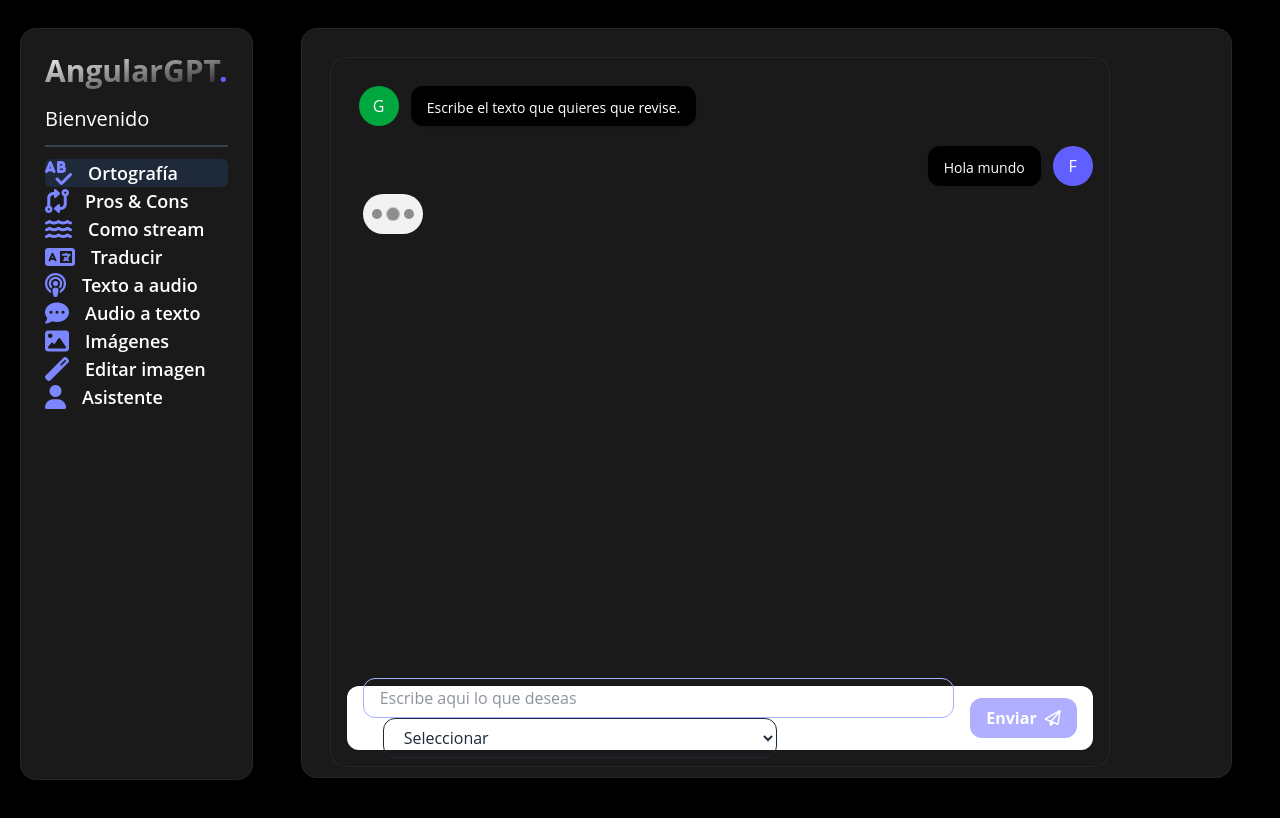
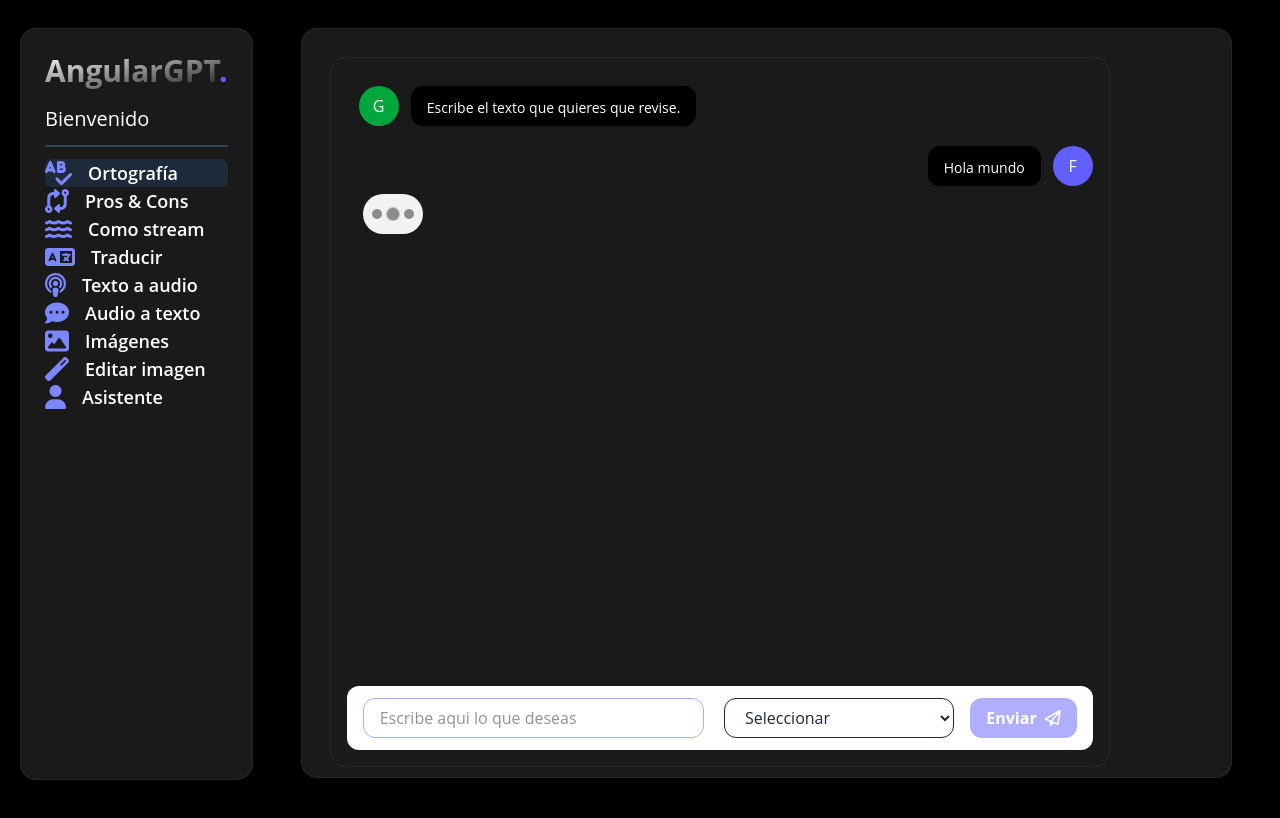
Before and after one commit to JefrisonPineda/Angular-Gpt, an Angular app: page /orthography in a window 1280 px wide. Shown: the top 818 px of the page. Built offline with nearby package versions, Linux system fonts and the light colour scheme.

Commit message:
Descripción de los cambios

```diff
--- a/src/app/presentation/components/text-boxes/textMessageBoxSelect/textMessageBoxSelect.html
+++ b/src/app/presentation/components/text-boxes/textMessageBoxSelect/textMessageBoxSelect.html
@@ -5,7 +5,7 @@
   >
 
     <div class="grow">
-        <div class="relative w-full">
+        <div class="flex">
 
             <input
                 type="text"
@@ -18,7 +18,9 @@
 
             <select class="w-2/3 ml-5 border rounded-xl text-gray-800 focus:outline-none focus:border-indigo-300 pl-4 h-10">
                 <option value="">Seleccionar</option>
-
+                @for (option of options; track option.id) {
+                    <option [value]="option.id">{{ option.text }}</option>
+                }
 
             </select>
 
--- a/src/app/presentation/components/text-boxes/textMessageBoxSelect/textMessageBoxSelect.ts
+++ b/src/app/presentation/components/text-boxes/textMessageBoxSelect/textMessageBoxSelect.ts
@@ -22,6 +22,7 @@ export interface TextMessageBoxEvent {
 })
 export class TextMessageBoxSelect {
   @Input() placeholder: string= '';
+  @Input({ required: true }) options!: Option[];
 
 
   @Output() onMessage = new EventEmitter<TextMessageBoxEvent>();
--- a/src/app/presentation/pages/orthographyPage/orthographyPage.html
+++ b/src/app/presentation/pages/orthographyPage/orthographyPage.html
@@ -32,6 +32,7 @@
 
     <app-text-message-box-select
         placeholder="Escribe aqui lo que deseas"
+        [options]="[{ id:'1', text: '1'},{ id:'2', text: '2'}]"
         (onMessage)="handleMessageWithSelect($event)"
     />
 </div>
--- a/src/app/presentation/pages/orthographyPage/orthographyPage.ts
+++ b/src/app/presentation/pages/orthographyPage/orthographyPage.ts
@@ -1,6 +1,6 @@
 import { CommonModule } from '@angular/common';
 import { ChangeDetectionStrategy, Component } from '@angular/core';
-import { GptMessage, MyMessage, TextMessageBox, TextMessageBoxFile, TextMessageBoxSelect, TextMessageEvent, TypingLoader } from '@components/index';
+import { GptMessage, MyMessage, TextMessageBox, TextMessageBoxEvent, TextMessageBoxFile, TextMessageBoxSelect, TextMessageEvent, TypingLoader } from '@components/index';
 
 
 
```
